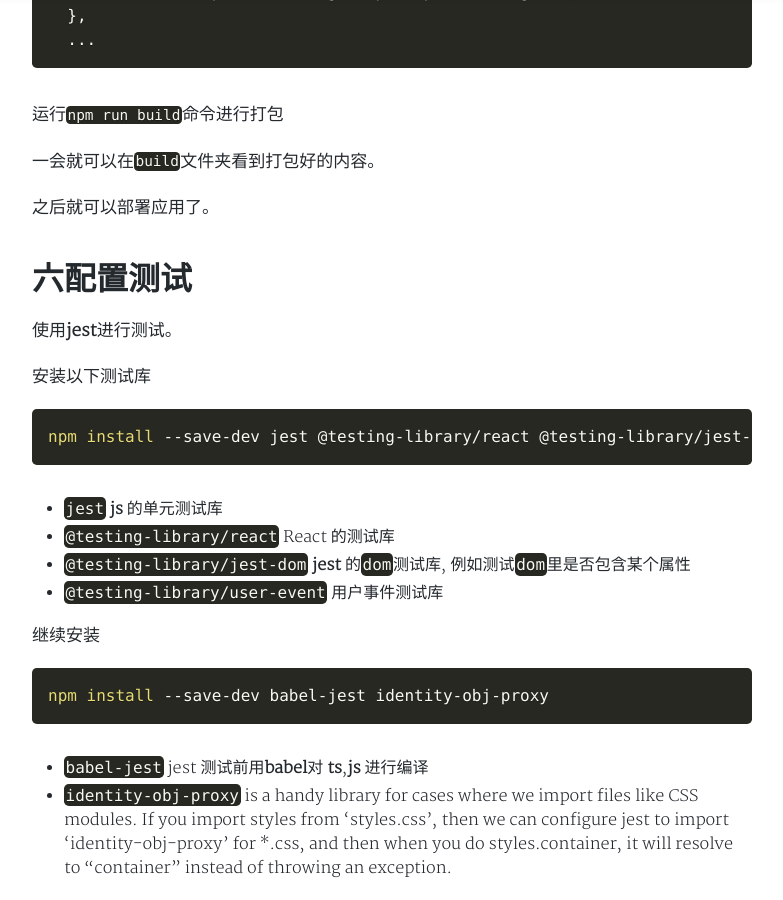
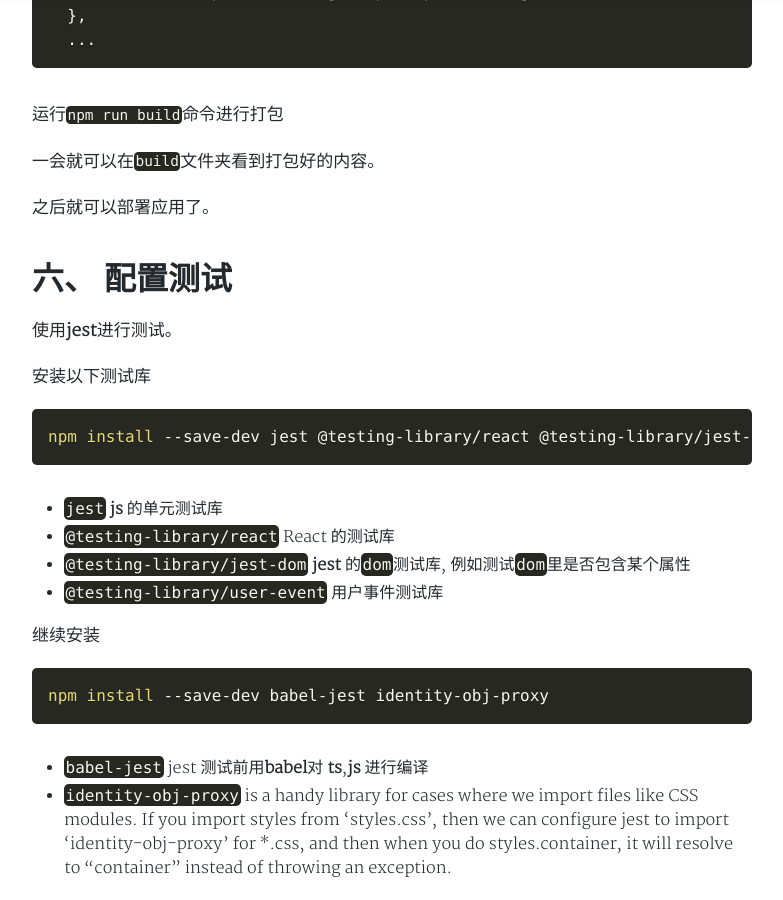
Before and after one commit to changkaizhao/changkaizhao.github.io, a Jekyll site: the page built from _posts/2021-4-6-React+-Typescript+-Webpack-开发环境搭建.md, in a window 1280 px wide and 900 px high, scrolled down 11919 px. Shown: the whole window, without its empty margins (248-1031 px from the left). Built offline with Jekyll 4.4.1, drawn with Linux system fonts in a browser that asks for light colours; nearby versions of some CDN libraries; comment, search, counter and statistics services are not loaded; a style sheet for code colours, icons or effects is not loaded.

Commit message:
add space

```diff
--- a/_posts/2021-4-6-React+-Typescript+-Webpack-开发环境搭建.md
+++ b/_posts/2021-4-6-React+-Typescript+-Webpack-开发环境搭建.md
@@ -477,7 +477,7 @@ npm install --save-dev clean-webpack-plugin
 
 之后就可以部署应用了。
 
-# 六**配置测试**
+# 六、 **配置测试**
 
 使用**jest**进行测试。
 
```
